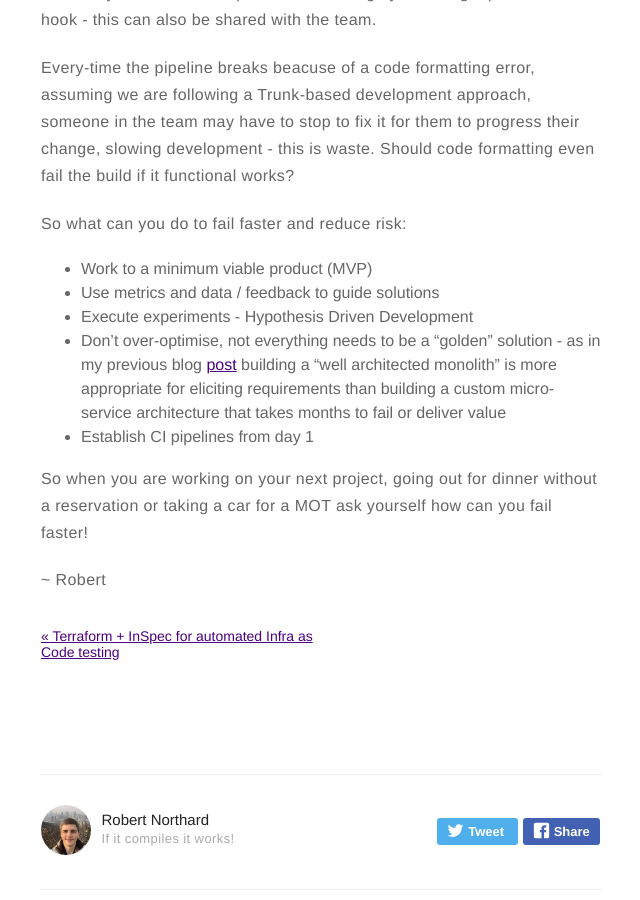
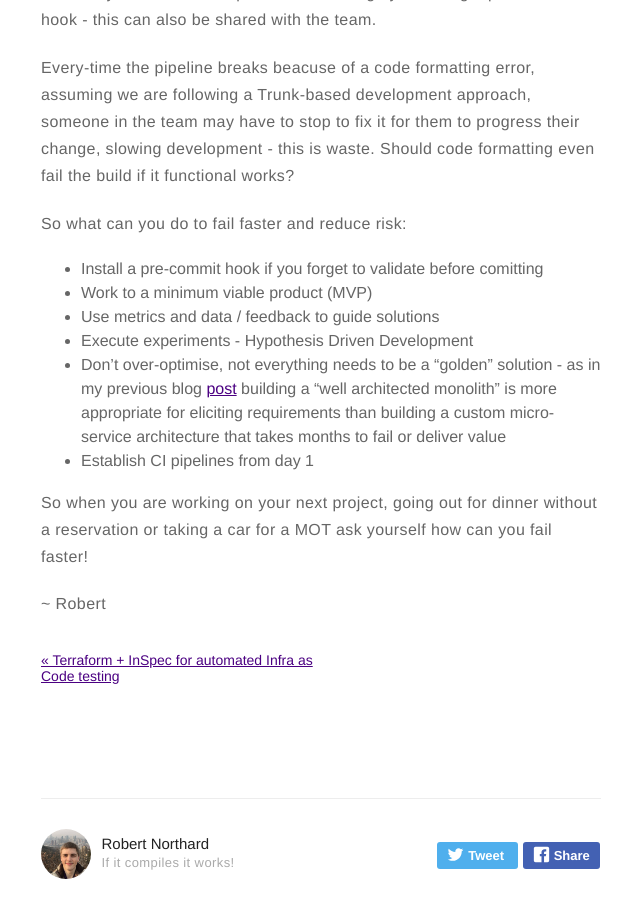
Before and after one commit to RobertNorthard/robertnorthard.github.io, a Jekyll site: the page built from _posts/2019-03-10-its-okay-to-fail.markdown, in a window 1280 px wide and 900 px high, scrolled down 1023 px. Shown: the whole window, without its empty margins (319-959 px from the left). Built offline with Jekyll 4.4.1, drawn with Linux system fonts in a browser that asks for light colours.

Commit message:
Update blog content

```diff
--- a/_posts/2019-03-10-its-okay-to-fail.markdown
+++ b/_posts/2019-03-10-its-okay-to-fail.markdown
@@ -21,6 +21,7 @@ As a DevOps enthusiast I'm interested in ways of failing faster and improving ef
 Every-time the pipeline breaks beacuse of a code formatting error, assuming we are following a Trunk-based development approach, someone in the team may have to stop to fix it for them to progress their change, slowing development - this is waste. Should code formatting even fail the build if it functional works?
 
 So what can you do to fail faster and reduce risk:
+* Install a pre-commit hook if you forget to validate before comitting
 * Work to a minimum viable product (MVP)
 * Use metrics and data / feedback to guide solutions
 * Execute experiments - Hypothesis Driven Development
```
